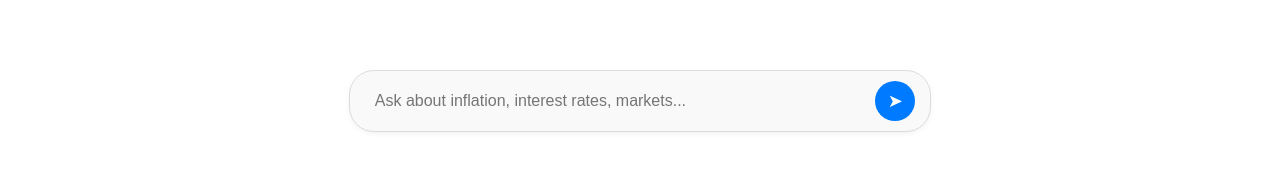
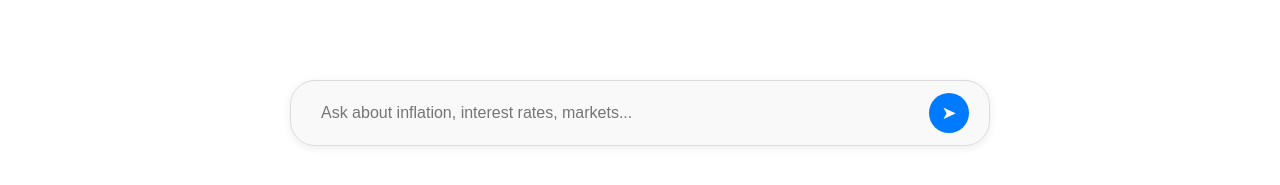
Before and after one commit to ryan5anderson/VirtEconProject, a React (Create React App) app in the folder chatbot-frontend/: page / in a window 1280 px wide. Shown: the part 277-462 px from the top of the page. Built offline with nearby package versions, Linux system fonts and the light colour scheme.

Commit message:
Update App.css

```diff
--- a/chatbot-frontend/src/App.css
+++ b/chatbot-frontend/src/App.css
@@ -107,16 +107,19 @@ body, html {
   overflow-y: auto;
   display: flex;
   flex-direction: column;
+  align-items: center;
   width: 100%;
 }
 
+
 /* ===== Messages ===== */
 .message {
+  width: 100%;
+  max-width: 800px;     /* Control width like GPT */
   display: flex;
   margin: 8px 0;
-  padding: 0 5px;
+  padding: 0 10px;
 }
-
 .user {
   justify-content: flex-end;
 }
@@ -124,22 +127,26 @@ body, html {
 .user > div {
   background: #f0f0f0;
   color: #333;
-  padding: 10px 15px;
-  border-radius: 12px;
-  max-width: 60%;
+  padding: 12px 18px;
+  border-radius: 18px;
+  max-width: 50%;     /* Half width */
   text-align: left;
+  word-wrap: break-word;
 }
+
 
 .bot {
   justify-content: flex-start;
 }
 
 .bot > div {
+  background: transparent;
   color: #000;
   font-size: 15px;
-  line-height: 1.5;
-  max-width: 70%;
-  white-space: pre-wrap;
+  line-height: 1.6;
+  max-width: 100%;     /* Wider for readability */
+  word-wrap: break-word;
+  text-align: left;
 }
 
 /* ===== Input Container ===== */
@@ -149,11 +156,11 @@ body, html {
   background: #f9f9f9;
   border: 1px solid #dcdcdc;
   border-radius: 25px;
-  padding: 10px 15px;
-  width: 80%;
-  max-width: 800px;
-  box-shadow: 0 2px 5px rgba(0,0,0,0.05);
-  margin-top: 10px;
+  padding: 12px 20px;
+  width: 100%;
+  max-width: 700px;    /* Keep it tighter like GPT */
+  box-shadow: 0 2px 8px rgba(0,0,0,0.08);
+  margin: 20px auto;   /* Center horizontally */
 }
 
 .input-container input {
@@ -184,7 +191,7 @@ body, html {
   background: #0056b3;
 }
 .chat-container.active .input-container {
-  width: 90%;      /* Make it longer when at bottom */
-  max-width: 1000px;
-  margin: 20px auto 10px auto;  /* Center it horizontally with spacing */
+  width: 100%;
+  max-width: 700px;    /* Consistent max-width */
+  margin: 20px auto;
 }
```
